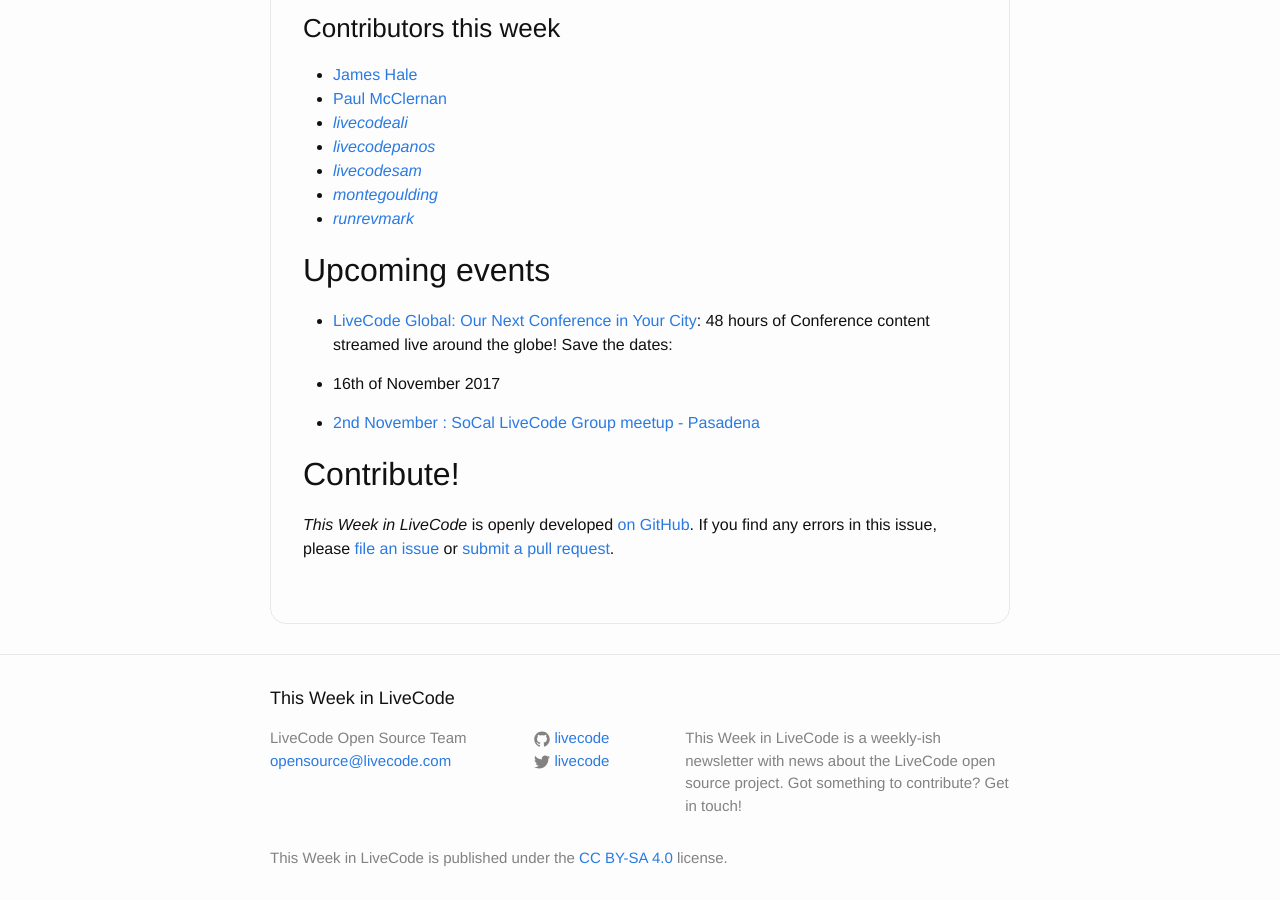
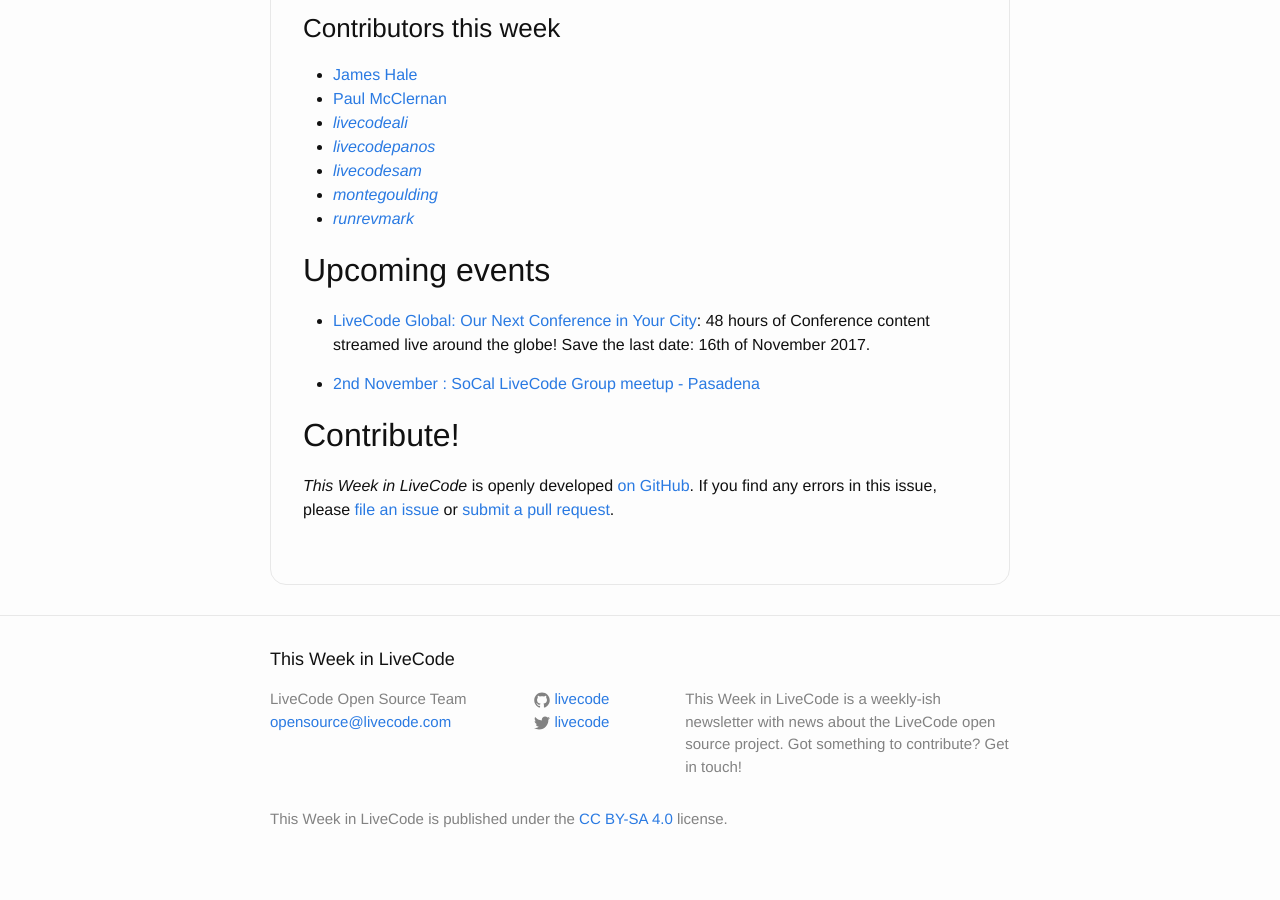
Before and after one commit to livecode/this-week-in-livecode, a Jekyll site: the page built from _posts/2017-10-30-this-week-in-livecode-104.markdown, in a window 1280 px wide and 900 px high, scrolled down 2114 px. Built offline with Jekyll 4.4.1, drawn with Linux system fonts in a browser that asks for light colours; after the commit the page ends 2975 px from its top, so only the background shows below that.

Commit message:
Issue 104 - Minor tweak

```diff
--- a/_posts/2017-10-30-this-week-in-livecode-104.markdown
+++ b/_posts/2017-10-30-this-week-in-livecode-104.markdown
@@ -102,9 +102,7 @@
 
 ## Upcoming events
 
-* [LiveCode Global: Our Next Conference in Your City](https://livecode.com/livecode-global-our-next-conference-in-your-city/): 48 hours of Conference content streamed live around the globe! Save the dates:
-
-- 16th of November 2017
+* [LiveCode Global: Our Next Conference in Your City](https://livecode.com/livecode-global-our-next-conference-in-your-city/): 48 hours of Conference content streamed live around the globe! Save the last date: 16th of November 2017.
 
 * [2nd November : SoCal LiveCode Group meetup - Pasadena](http://forums.livecode.com/viewtopic.php?f=50&t=30044)
 
```
